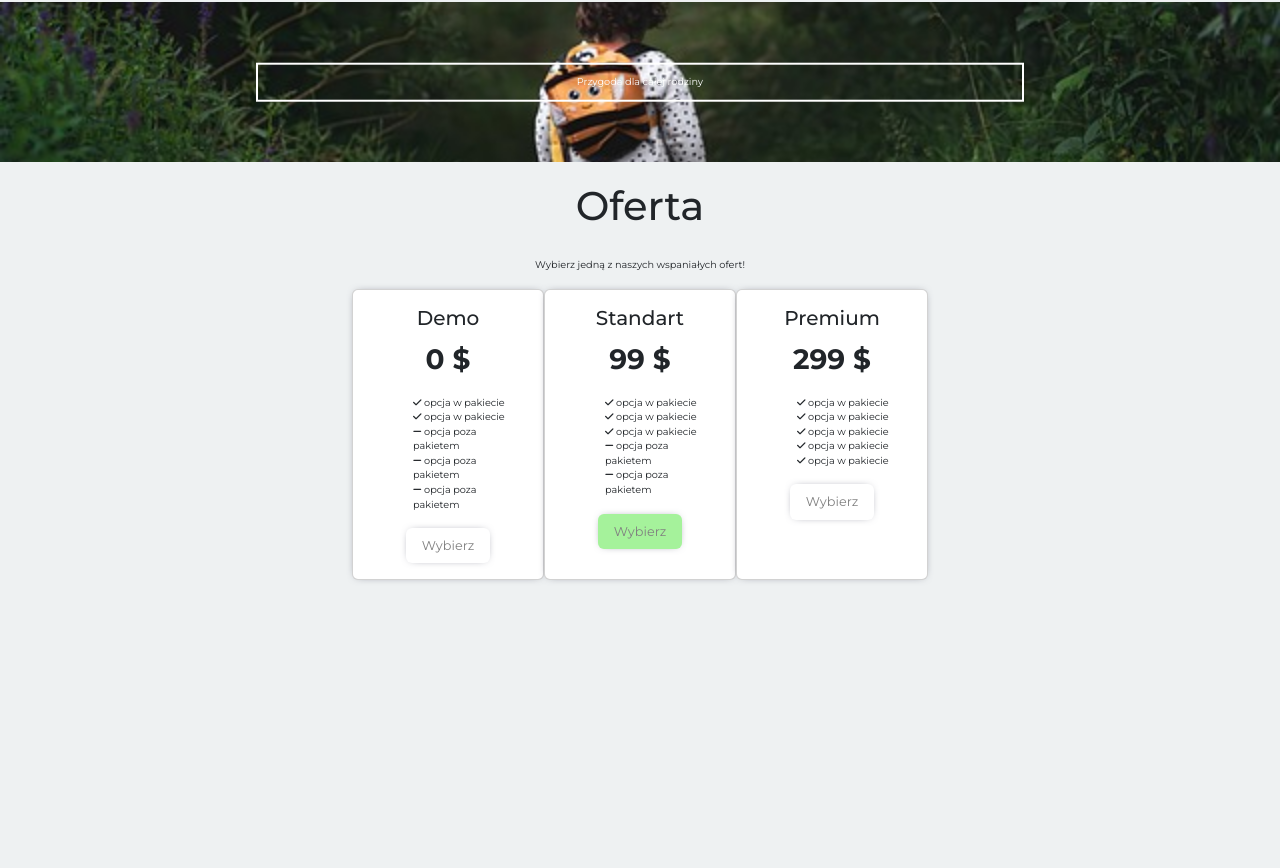
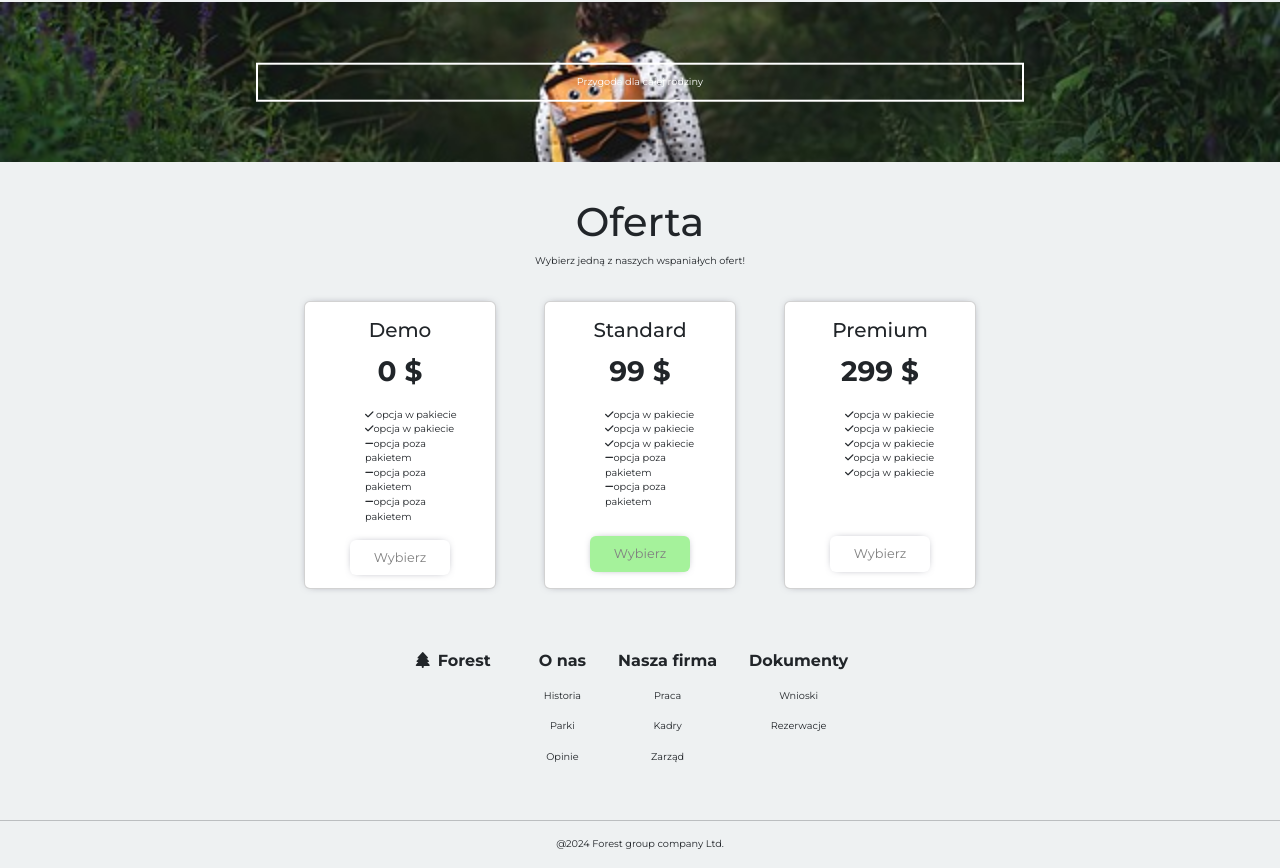
Before and after one commit to AniaTofik/Forest-website, a plain HTML site: page index.html in a window 1280 px wide. Shown: the part 650-1518 px from the top of the page. Before the commit the page ends 1246 px from the top, so only its background shows below. Drawn offline with nearby package versions, Linux system fonts and the light colour scheme.

Commit message:
changed styles section offers and footer

```diff
--- a/index.html
+++ b/index.html
@@ -19,17 +19,17 @@
 
     <nav class="navbar navbar-expand-lg bg-body-tertiary">
         <div class="container">
-            <a class="navbar-brand" href="#"><i class="fa-solid fa-tree me-2"></i>Forest</a>
+            <a class="navbar-brand" href="#"><i class="fa-solid fa-tree me-2 "></i>Forest</a>
             <button class="navbar-toggler" type="button" data-bs-toggle="collapse" data-bs-target="#navbarNavAltMarkup"
                 aria-controls="navbarNavAltMarkup" aria-expanded="false" aria-label="Toggle navigation">
                 <span class="navbar-toggler-icon"></span>
             </button>
             <div class="collapse navbar-collapse" id="navbarNavAltMarkup">
                 <div class="navbar-nav d-flex justify-content-end">
-                    <a class="nav-link active" aria-current="page" href="#home">Home</a>
-                    <a class="nav-link" href="#">O nas</a>
-                    <a class="nav-link" href="#">Oferta</a>
-                    <a class="nav-link" href="#">Kontakt</a>
+                    <a class="nav-link active fs-6" aria-current="page" href="#home">Home</a>
+                    <a class="nav-link fs-6" href="#">O nas</a>
+                    <a class="nav-link fs-6" href="#">Oferta</a>
+                    <a class="nav-link fs-6" href="#">Kontakt</a>
                 </div>
             </div>
         </div>
@@ -44,9 +44,10 @@
         </header>
 
         <section class="about-us" id="about-us">
+            <div class="">
                 <h1 class="section-title">O nas</h1>
 
-            <div class="row about-us-content px-3">
+                <div class="row about-us-content mx-3">
                     <div class="about-us-img px-3 col-12 col-sm-6">
                         <div class="img"></div>
                     </div>
@@ -62,62 +63,104 @@
                 <div class="about-us-header">
                     <p class="about-us-header-text">Przygoda dla całej rodziny</p>
                 </div>
-
+            </div>
         </section>
 
-        <section class="offers pb-3">
-            <h1 class="section-title">Oferta</h1>
-            <p class="text-center">Wybierz jedną z naszych wspaniałych ofert!</p>
+        <section class="offers">
+            <div class="container section-title">
+                <div class="offers-title-text py-3">
+                    <h1 class="m-0 p-0">Oferta</h1>
+                    <p class="text-center mt-2 mb-0">Wybierz jedną z naszych wspaniałych ofert!</p>
+                </div>
 
-            <div class="offers-cards row d-flex justify-content-center">
-                <div class="card col-12 text-center mb-3 mb-sm-0" style="width: 12rem;">
-                    <div class="card-body">
+                <div class="offers-cards row d-flex justify-content-center mt-3">
+                    <div class="card col-12 text-center mt-md-0 mx-md-4 d-flex mx-3 mb-3"
+                        style="width: 12rem; height: 18rem;">
+                        <div class="card-body d-flex flex-column">
                             <h5 class="card-title">Demo</h5>
                             <p class="card-text fs-3 fw-bold">0 $</p>
                             <ul class="text-start">
-                            <li><i class="fa-solid fa-check"></i> opcja w pakiecie</li>
-                            <li><i class="fa-solid fa-check"></i> opcja w pakiecie</li>
-                            <li><i class="fa-solid fa-minus"></i> opcja poza pakietem</li>
-                            <li><i class="fa-solid fa-minus"></i> opcja poza pakietem</li>
-                            <li><i class="fa-solid fa-minus"></i> opcja poza pakietem</li>
+                                <li><i class="fa-solid fa-check"></i class="text-success"> opcja w pakiecie</li>
+                                <li><i class="fa-solid fa-check"></i>opcja w pakiecie</li>
+                                <li><i class="fa-solid fa-minus"></i>opcja poza pakietem</li>
+                                <li><i class="fa-solid fa-minus"></i>opcja poza pakietem</li>
+                                <li><i class="fa-solid fa-minus"></i>opcja poza pakietem</li>
                             </ul>
-                        <a href="#" class="btn">Wybierz</a>
+                            <div class="mt-auto"> <a href="#" class="btn px-4">Wybierz</a> </div>
                         </div>
                     </div>
-                <div class="card col-12 text-center mb-3 mb-sm-0" style="width: 12rem;">
-                    <div class="card-body">
-                        <h5 class="card-title">Standart</h5>
+
+                    <div class="card col-12 text-center mt-md-0 mx-md-4 d-flex mb-3"
+                        style="width: 12rem; height: 18rem;">
+                        <div class="card-body d-flex flex-column ">
+                            <h5 class="card-title">Standard</h5>
                             <p class="card-text fs-3 fw-bold">99 $</p>
                             <ul class="text-start">
-                            <li><i class="fa-solid fa-check"></i> opcja w pakiecie</li>
-                            <li><i class="fa-solid fa-check"></i> opcja w pakiecie</li>
-                            <li><i class="fa-solid fa-check"></i> opcja w pakiecie</li>
-                            <li><i class="fa-solid fa-minus"></i> opcja poza pakietem</li>
-                            <li><i class="fa-solid fa-minus"></i> opcja poza pakietem</li>
+                                <li><i class="fa-solid fa-check"></i>opcja w pakiecie</li>
+                                <li><i class="fa-solid fa-check"></i>opcja w pakiecie</li>
+                                <li><i class="fa-solid fa-check"></i>opcja w pakiecie</li>
+                                <li><i class="fa-solid fa-minus"></i>opcja poza pakietem</li>
+                                <li><i class="fa-solid fa-minus"></i>opcja poza pakietem</li>
                             </ul>
-                        <a href="#" class="btn btn-second">Wybierz</a>
+                            <div class="mt-auto"> <a href="#" class="btn btn-second px-4">Wybierz</a> </div>
                         </div>
                     </div>
-                <div class="card col-12 text-center" style="width: 12rem;">
-                    <div class="card-body">
+
+                    <div class="card col-12 text-center mt-sm-4 mt-md-0 mx-md-4 d-flex mb-3 mx-3 mx-md-0"
+                        style="width: 12rem; height: 18rem;">
+                        <div class="card-body d-flex flex-column ">
                             <h5 class="card-title">Premium</h5>
                             <p class="card-text fs-3 fw-bold">299 $</p>
                             <ul class="text-start">
-                            <li><i class="fa-solid fa-check"></i> opcja w pakiecie</li>
-                            <li><i class="fa-solid fa-check"></i> opcja w pakiecie</li>
-                            <li><i class="fa-solid fa-check"></i> opcja w pakiecie</li>
-                            <li><i class="fa-solid fa-check"></i> opcja w pakiecie</li>
-                            <li><i class="fa-solid fa-check"></i> opcja w pakiecie</li>
-
+                                <li><i class="fa-solid fa-check"></i>opcja w pakiecie</li>
+                                <li><i class="fa-solid fa-check"></i>opcja w pakiecie</li>
+                                <li><i class="fa-solid fa-check"></i>opcja w pakiecie</li>
+                                <li><i class="fa-solid fa-check"></i>opcja w pakiecie</li>
+                                <li><i class="fa-solid fa-check"></i>opcja w pakiecie</li>
                             </ul>
-                        <a href="#" class="btn ">Wybierz</a>
+                            <div class="mt-auto"> <a href="#" class="btn px-4">Wybierz</a> </div>
                         </div>
                     </div>
 
-
+                </div>
             </div>
         </section>
+
+        <section class="footer-about-us py-2">
+
+            <div class="d-sm-flex justify-content-center text-center">
+                <div class="footer-heading m-3 mx-sm-3">
+                    <a class="navbar-brand fs-6 fw-bold" href="#"><i class="fa-solid fa-tree me-2"></i>Forest</a>
+                </div>
+                <div class="footer-text m-3 d-sm-flex">
+                    <div class="footer-about-us mx-sm-3">
+                        <p class="fw-bold fs-6">O nas</p>
+                        <p>Historia</p>
+                        <p>Parki</p>
+                        <p>Opinie</p>
+                    </div>
+                    <div class="footer-our-company mx-sm-3">
+                        <p class="fw-bold fs-6">Nasza firma</p>
+                        <p>Praca</p>
+                        <p>Kadry</p>
+                        <p>Zarząd</p>
+                    </div>
+                    <div class="footer-documentation mx-sm-3">
+                        <p class="fw-bold fs-6">Dokumenty</p>
+                        <p>Wnioski</p>
+                        <p>Rezerwacje</p>
+                    </div>
+                </div>
+            </div>
+        </section>
+        <hr>
     </main>
+
+    <footer>
+        <div class="div footer-text d-flex  justify-content-center align-items-center">
+            <p>@2024 Forest group company Ltd.</p>
+        </div>
+    </footer>
 
     <script src="https://cdn.jsdelivr.net/npm/@popperjs/core@2.11.8/dist/umd/popper.min.js"
         integrity="sha384-I7E8VVD/ismYTF4hNIPjVp/Zjvgyol6VFvRkX/vR+Vc4jQkC+hVqc2pM8ODewa9r" crossorigin="anonymous">
```
Lines whose indentation alone changed are shown as unchanged.
